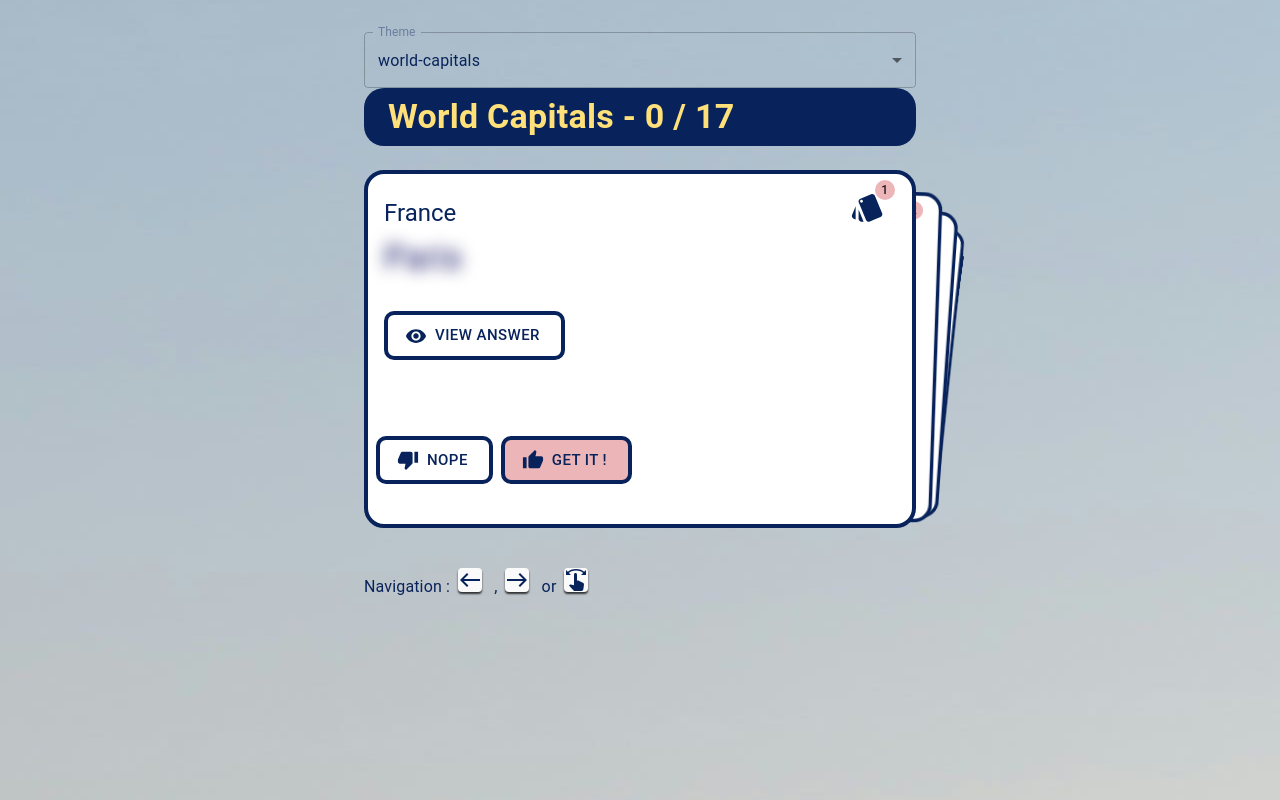
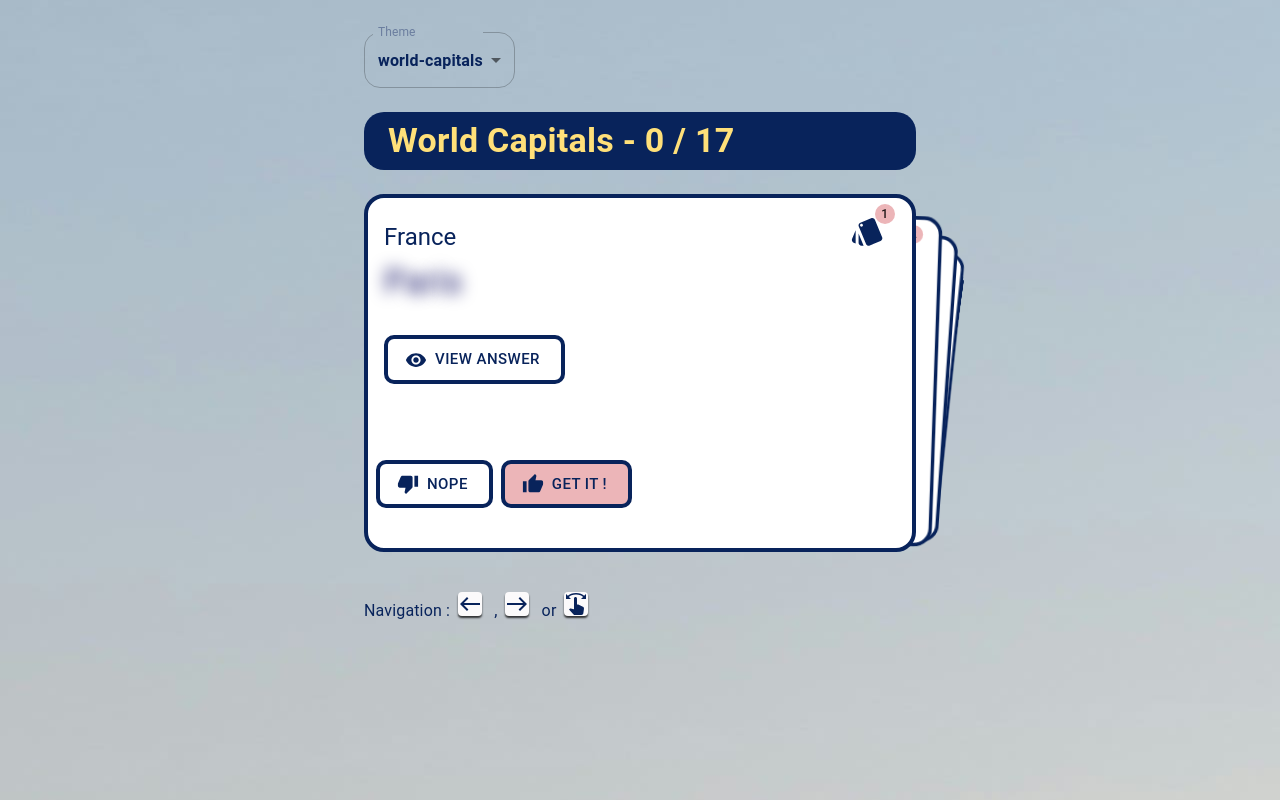
Before and after one commit to LionelENSFELDER/flashcards, a React (Vite) app: page / in a window 1280 px wide. Built offline with nearby package versions, Linux system fonts and the light colour scheme.

Commit message:
fix theme select ui

```diff
--- a/src/components/theme-select.tsx
+++ b/src/components/theme-select.tsx
@@ -18,15 +18,21 @@ const ThemeSelect = ({ themesList, callback }: ThemeSelectType) => {
   };
 
   return (
-    <Box sx={{ minWidth: 120 }}>
-      <FormControl fullWidth>
+    <Box sx={{ width: 1, mb: 3 }}>
+      <FormControl size="medium">
         <InputLabel id="theme-select-label">Theme</InputLabel>
         <Select
+          variant="outlined"
           labelId="theme-select-label"
           id="theme-select"
           value={theme}
-          label="Theme"
+          label="Select your theme"
           onChange={handleChange}
+          sx={{
+            color: "text.main",
+            fontWeight: "bold",
+            borderRadius: 4,
+          }}
         >
           {themesList.map((element, index) => {
             return (
```
Also changed, not shown: src/theme/get-theme.tsx (+0 -14 lines).
